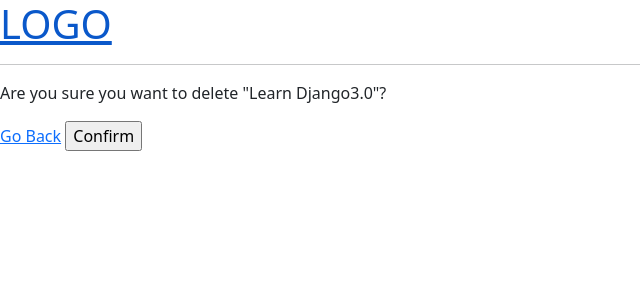
After one commit to charankulal/Learning-Management-System, a Django app: page /delete-room/3/ in a window 1280 px wide. The commit adds this page. Shown: the top 300 px of the page, without its empty margins (0-640 px from the left). Run offline with Django 4.2, Linux system fonts and the light colour scheme; data comes from the database, SQL or seed files in the repository; both versions use the stored data as it was after the commit.

Commit message:
Implemented delete-room functionality.

```diff
--- /dev/null
+++ b/studentsync/base/templates/base/delete.html
@@ -0,0 +1,11 @@
+{% extends 'main.html' %} {% block content %}
+
+<form method="POST" action="">
+    {% csrf_token %}
+    <p>Are you sure you want to delete "{{obj}}"?</p>
+    <a href="{{request.META.HTTP_REFERER}}">Go Back</a>
+    <input type="submit" value="Confirm">
+</form>
+
+
+{% endblock content %}
--- a/studentsync/base/templates/base/home.html
+++ b/studentsync/base/templates/base/home.html
@@ -6,6 +6,8 @@
     {% for room in rooms %}
     <div>
       <a href="{% url 'update-room' room.id %}">Edit</a>
+      <br>
+      <a href="{% url 'delete-room' room.id %}">Delete</a>
       <br>
       <span >@{{room.host.username}}</span>
         <h5>{{forloop.counter}} --<a href="{% url 'room' room.id %}"> {{room.name}}</a></h5>
--- a/studentsync/base/urls.py
+++ b/studentsync/base/urls.py
@@ -6,4 +6,5 @@ urlpatterns = [
     path('room/<str:pk>/',views.room,name="room"),
     path('create-room/',views.createRoom,name="create-room"),
     path('update-room/<str:pk>/',views.updateRoom,name="update-room"),
+    path('delete-room/<str:pk>/',views.deleteRoom,name="delete-room"),
 ]
--- a/studentsync/base/views.py
+++ b/studentsync/base/views.py
@@ -34,3 +34,10 @@ def updateRoom(request,pk):
             return redirect("home")
     context={"form":form}
     return render(request,'base/room_form.html',context)
+
+def deleteRoom(request,pk):
+    room=Room.objects.get(id=pk)
+    if request.method=="POST":
+        room.delete()
+        return redirect('home')
+    return render(request,'base/delete.html',{'obj':room})
```
Also changed, not shown: studentsync/db.sqlite3.
